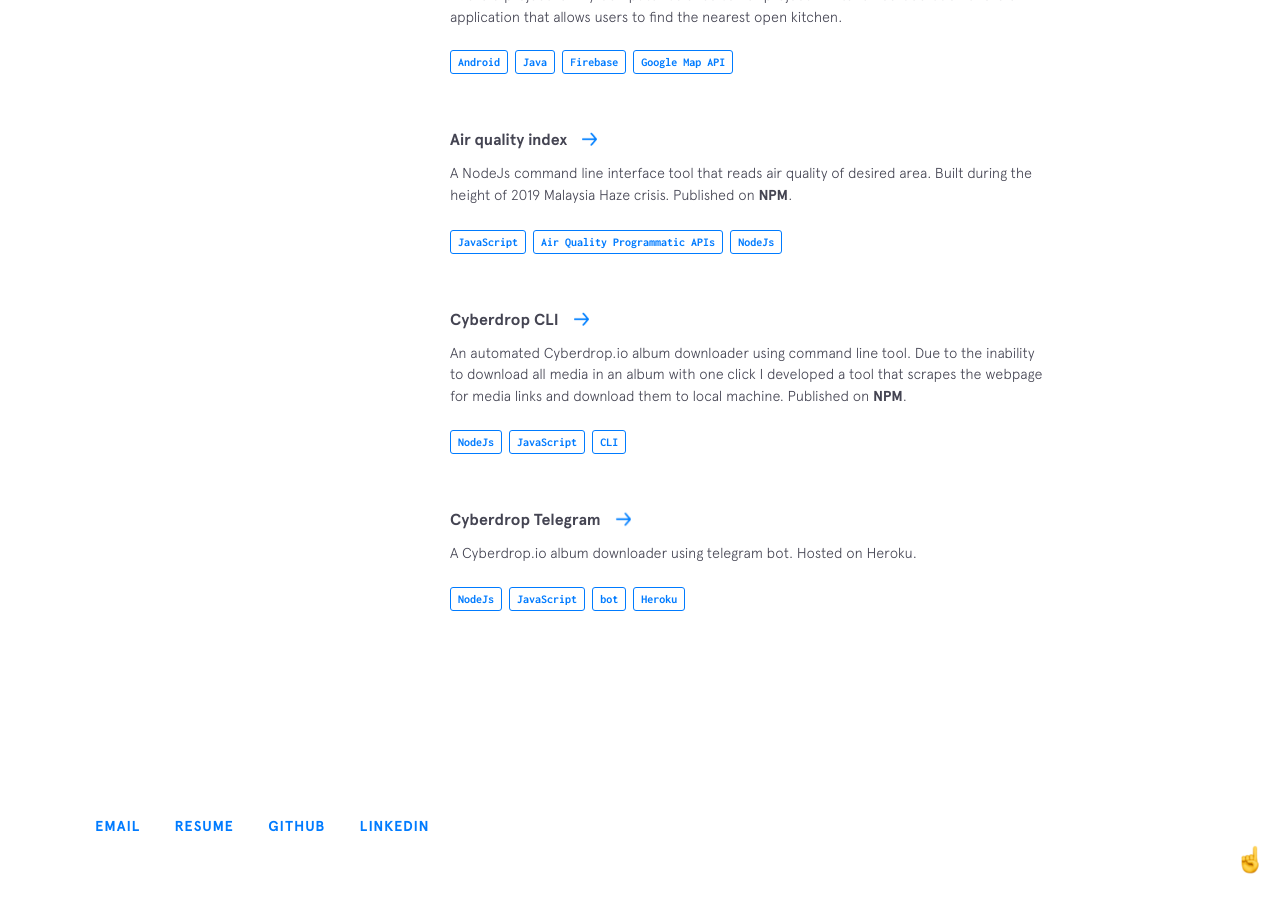
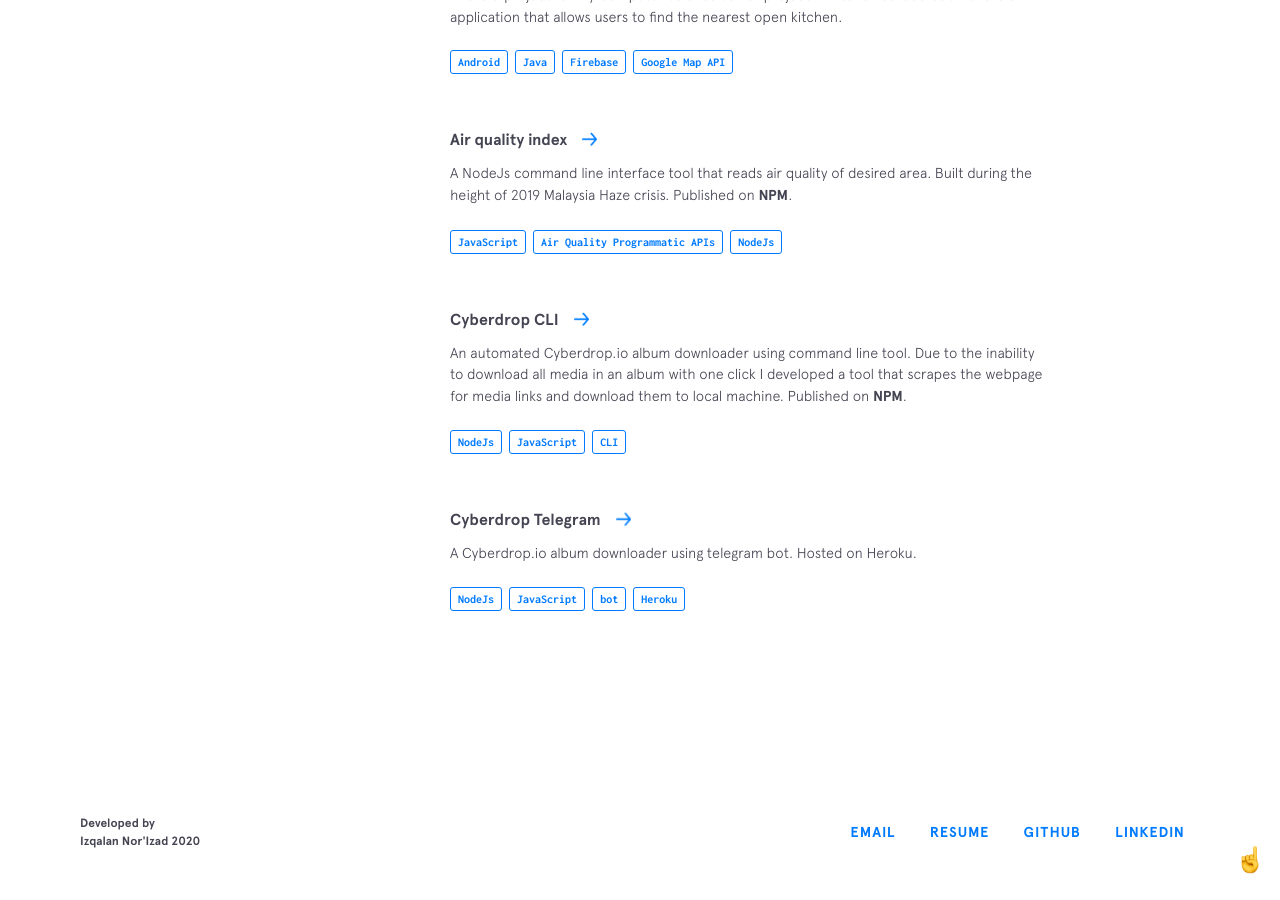
Before and after one commit to izqalan/izqalan.github.io, a Jekyll site: the page built from index.html, in a window 1280 px wide and 900 px high, scrolled down 3506 px. Built offline with Jekyll 4.4.1, drawn with Linux system fonts in a browser that asks for light colours; nearby versions of some CDN libraries.

Commit message:
footer update

```diff
--- a/_includes/footer.html
+++ b/_includes/footer.html
@@ -1,17 +1,17 @@
 <footer class="footer snap">
-  <!-- <div class="footer__copyright" style="font-size:12px">
+  <div class="footer__copyright" style="font-size:12px">
     <div class="top">
-      <span>Designed &amp; Developed by</span>
+      <span>Developed by</span>
     </div>
-    <div class="bottom">
+    <!-- <div class="bottom">
       <span>Brittany Chiang</span>
       <span>2018</span>
-    </div>
+    </div> -->
     <div class="bottom">
       <span>Izqalan Nor'Izad</span>
       <span>2020</span>
     </div>
-  </div> -->
+  </div>
   <div class="footer__links">
     {% for link in site.social %}
     <a href="{{link.url}}" target="_blank" title="{{link.title}}">
```
